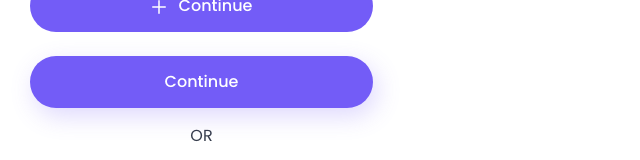
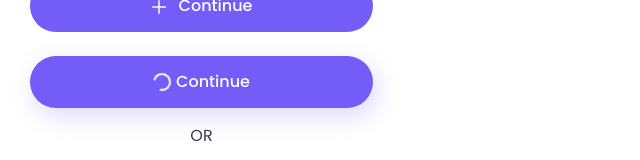
Before and after one commit to CaviesLabs/cavies-ui-kit, a React (Create React App) app: page / in a window 1280 px wide. Shown: the part 208-368 px from the top of the page, without its empty margins (0-640 px from the left). Built offline with nearby package versions, Linux system fonts and the light colour scheme.

Commit message:
fix: correct loading spinner

```diff
--- a/package.json
+++ b/package.json
@@ -1,7 +1,7 @@
 {
   "name": "@hamsterbox/ui-kit",
   "description": "The UI library & kit of Cavies Labs",
-  "version": "0.5.9",
+  "version": "0.6.0",
   "repository": {
     "type": "git",
     "url": "https://github.com/CaviesLabs/hamster-ui-kit"
--- a/src/components/button/button.component.tsx
+++ b/src/components/button/button.component.tsx
@@ -68,7 +68,7 @@ export const Button: FC<ButtonProps> = props => {
             color={
               props.containerStyle?.color
                 ? props.containerStyle.color
-                : props.shape === 'primary'
+                : !props.shape
                 ? StyleColors.white
                 : StyleColors.primary.purple
             }
--- a/src/index.tsx
+++ b/src/index.tsx
@@ -87,7 +87,7 @@ function App() {
             boxShadow: '4px 8px 24px rgb(115 92 247 / 24%)',
           }}
           onClick={() => notify()}
-          // loading={true}
+          loading={true}
         />
         <Body
           type="regular"
```
